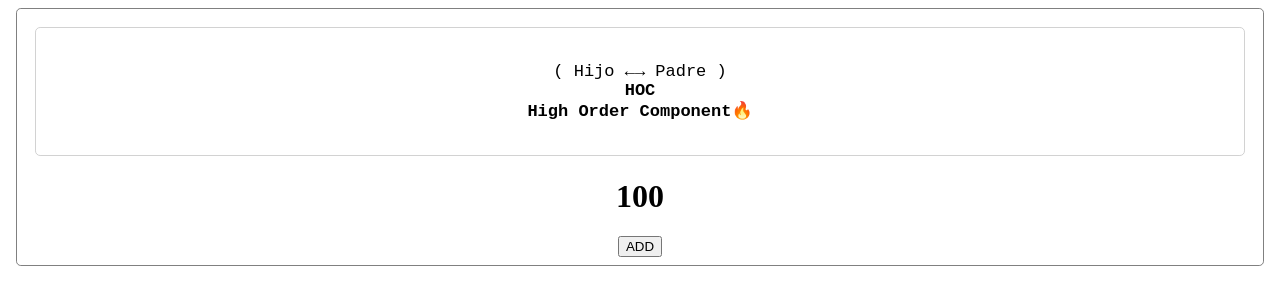
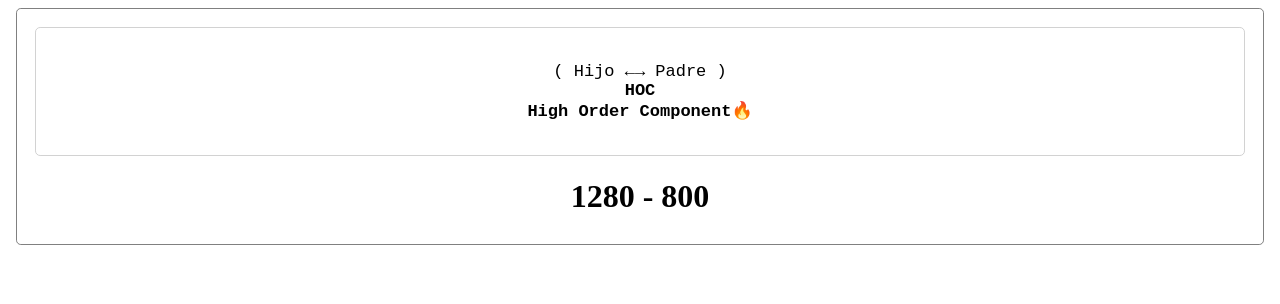
Before and after one commit to Eisten1996/react-fundamentos, a React (Create React App) app: page / in a window 1280 px wide. Shown: the top 304 px of the page. Built offline with nearby package versions, Linux system fonts and the light colour scheme.

Commit message:
Ejempo HOC (withSizes)

```diff
--- a/src/App.js
+++ b/src/App.js
@@ -38,43 +38,49 @@ const boxStyles = {
   textAlign: 'center',
 }
 
-// HOC
-const withCounter = (Comp) => {
-  return (config) => {
-    return class extends Component {
-      state = {
-        num: config.clicks,
-      }
+const withSizes = (Comp) => {
+  return class extends Component {
+    state = {
+      width: window.innerWidth,
+      height: window.innerHeight,
+    }
 
-      add = () => {
-        this.setState((state) => ({
-          num: state.num + config.sumClicks,
-        }))
-      }
+    componentDidMount() {
+      window.addEventListener('resize', this.handleResize)
+    }
 
-      render() {
-        return <Comp num={this.state.num} add={this.add} />
-      }
+    componentWillUnmount() {
+      window.removeEventListener('resize', this.handleResize)
+    }
+
+    handleResize = () => {
+      this.setState({
+        width: window.innerWidth,
+        height: window.innerHeight,
+      })
+    }
+    render() {
+      const { width, height } = this.state
+      return (
+        <div>
+          <Comp width={width} height={height} />
+        </div>
+      )
     }
   }
 }
-
 class App extends Component {
   render() {
-    const { num, add } = this.props
-
-    console.log(this.props)
+    const { width, height } = this.props
     return (
       <div style={boxStyles}>
         <Header />
-        <h1>{num}</h1>
-        <button onClick={add}>ADD</button>
+        <h1>
+          {width} - {height}
+        </h1>
       </div>
     )
   }
 }
 
-export default withCounter(App)({
-  clicks: 100,
-  sumClicks: 10,
-})
+export default withSizes(App)
```
